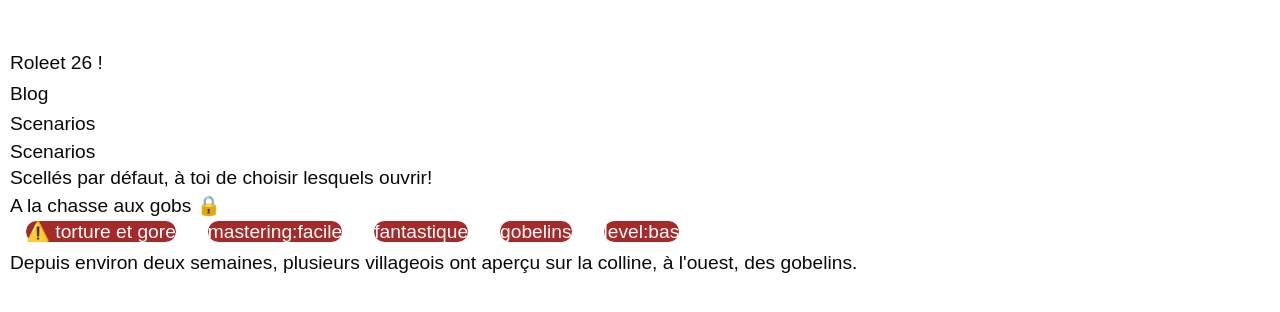
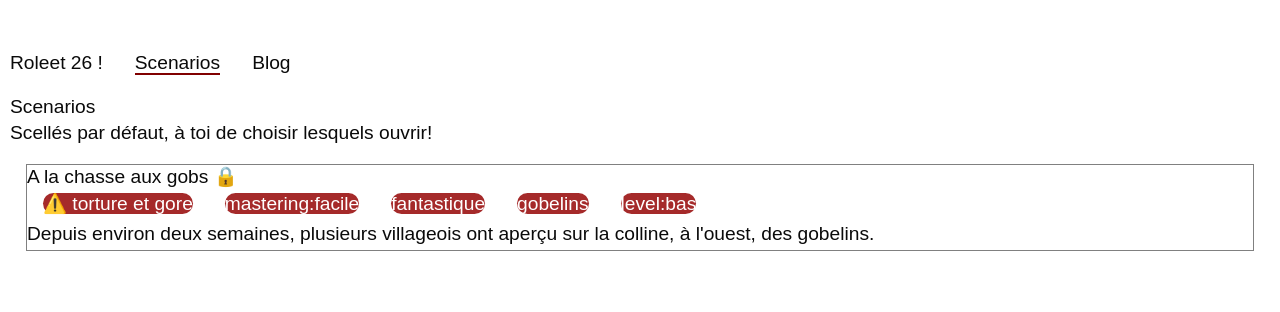
Before and after one commit to LoicBrassart/roleet-26, a React (Vite) app in the folder frontend/: page /scenario in a window 1280 px wide. Shown: the top 312 px of the page. Built offline with nearby package versions, Linux system fonts and the light colour scheme.

Commit message:
Add base styles to cards and Header

```diff
--- a/frontend/src/app/App.tsx
+++ b/frontend/src/app/App.tsx
@@ -1,23 +1,10 @@
-import { Link, Outlet } from "react-router";
+import { Outlet } from "react-router";
+import { Header } from "./Header";
 
 export function App() {
   return (
     <>
-      <header>
-        <nav>
-          <ul>
-            <li>
-              <Link to="/">Roleet 26 !</Link>
-            </li>
-            <li>
-              <Link to="/blog">Blog</Link>
-            </li>
-            <li>
-              <Link to="/scenario">Scenarios</Link>
-            </li>
-          </ul>
-        </nav>
-      </header>
+      <Header />
       <main>
         <Outlet />
       </main>
--- /dev/null
+++ b/frontend/src/app/Header.module.css
@@ -0,0 +1,14 @@
+.Header {
+  margin-bottom: 1rem;
+
+  nav ul {
+    display: flex;
+    & > * {
+      padding-right: 2rem;
+    }
+  }
+
+  .active {
+    border-bottom: 2px solid maroon;
+  }
+}
--- /dev/null
+++ b/frontend/src/app/Header.tsx
@@ -0,0 +1,43 @@
+import { NavLink } from "react-router";
+import styles from "./Header.module.css";
+
+export function Header() {
+  return (
+    <header className={styles.Header}>
+      <nav>
+        <ul>
+          <li>
+            <NavLink
+              to="/"
+              className={({ isActive }) =>
+                isActive ? styles.active : styles.default
+              }
+            >
+              Roleet 26 !
+            </NavLink>
+          </li>
+          <li>
+            <NavLink
+              to="/scenario"
+              className={({ isActive }) =>
+                isActive ? styles.active : styles.default
+              }
+            >
+              Scenarios
+            </NavLink>
+          </li>
+          <li>
+            <NavLink
+              to="/blog"
+              className={({ isActive }) =>
+                isActive ? styles.active : styles.default
+              }
+            >
+              Blog
+            </NavLink>
+          </li>
+        </ul>
+      </nav>
+    </header>
+  );
+}
--- /dev/null
+++ b/frontend/src/entities/article/ui/ArticleCard.module.css
@@ -0,0 +1,4 @@
+.ArticleCard {
+  border: 1px solid grey;
+  margin: 1rem;
+}
--- a/frontend/src/entities/article/ui/ArticleCard.tsx
+++ b/frontend/src/entities/article/ui/ArticleCard.tsx
@@ -1,8 +1,9 @@
 import type { Article } from "../model/types";
+import styles from "./ArticleCard.module.css";
 
 type Props = {
   data: Article;
 };
 export function ArticleCard({ data }: Props) {
-  return <h2>{data.title}</h2>;
+  return <h2 className={styles.ArticleCard}>{data.title}</h2>;
 }
--- a/frontend/src/entities/article/ui/ArticleDetail.tsx
+++ b/frontend/src/entities/article/ui/ArticleDetail.tsx
@@ -10,6 +10,7 @@ export function ArticleDetail({ data }: Props) {
         <h1>{data.title}</h1>
         <p>By {data.author}</p>
       </hgroup>
+      <p>{data.content}</p>
     </article>
   );
 }
--- /dev/null
+++ b/frontend/src/entities/scenario/ui/ScenarioCard.module.css
@@ -0,0 +1,4 @@
+.ScenarioCard {
+  border: 1px solid grey;
+  margin: 1rem;
+}
--- a/frontend/src/entities/scenario/ui/ScenarioCard.tsx
+++ b/frontend/src/entities/scenario/ui/ScenarioCard.tsx
@@ -1,5 +1,6 @@
 import type { Scenario } from "../model/types";
 import type { ReactNode } from "react";
+import styles from "./ScenarioCard.module.css";
 
 type Props = {
   data: Scenario;
@@ -8,12 +9,12 @@ type Props = {
 };
 export function ScenarioCard({ data, badges, sealStatus }: Props) {
   return (
-    <>
+    <article className={styles.ScenarioCard}>
       <h2>
         {data.title} {sealStatus}
       </h2>
       <p>{badges}</p>
       <p>{data.teaser}</p>
-    </>
+    </article>
   );
 }
```
